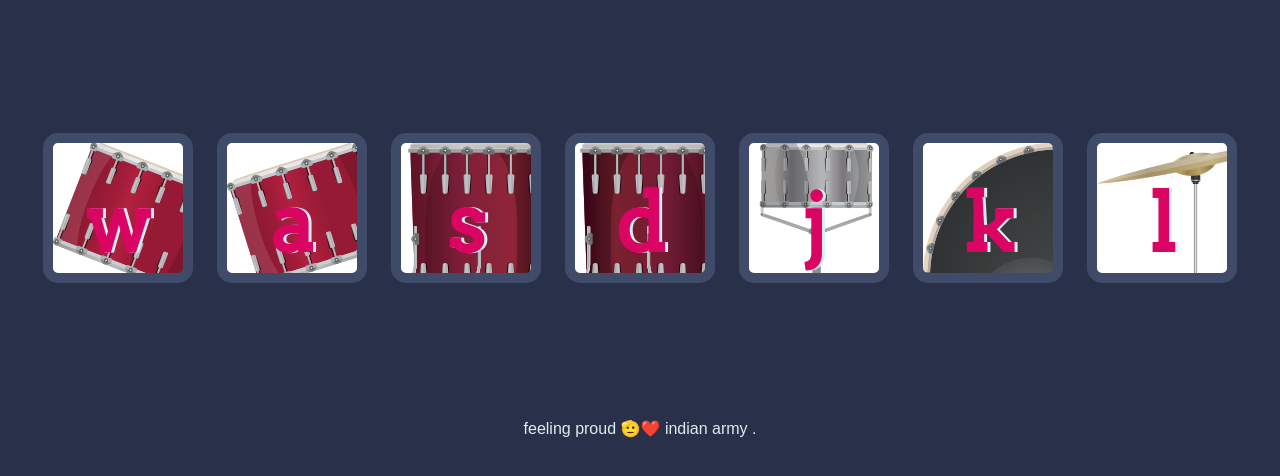
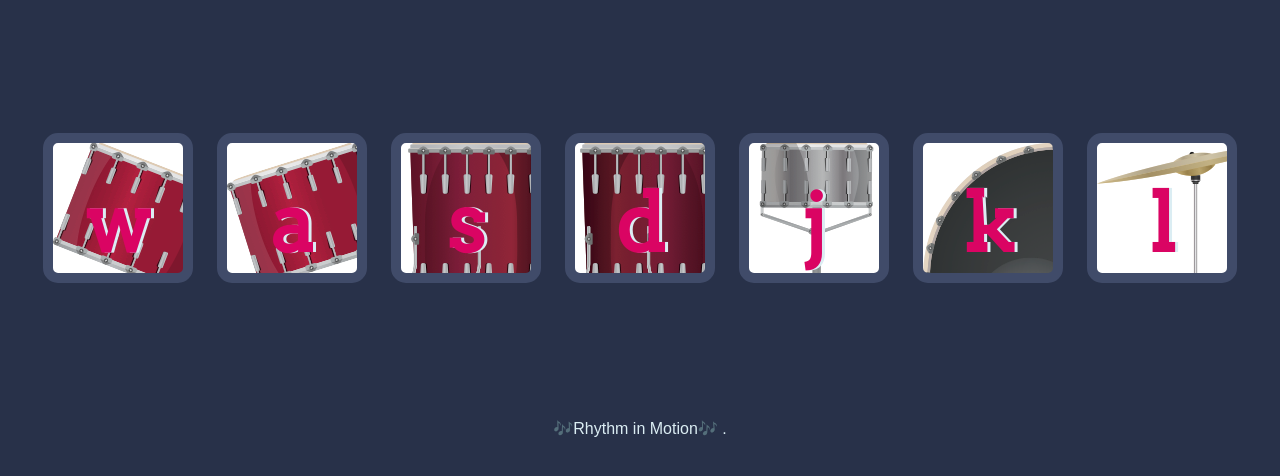
Before and after one commit to divyam2356/drum_set, a plain HTML site: page index.html in a window 1280 px wide. Shown: the part 156-632 px from the top of the page. Drawn offline with Linux system fonts and the light colour scheme.

Commit message:
Update index.html

```diff
--- a/index.html
+++ b/index.html
@@ -23,7 +23,7 @@
 
 
   <footer>
-    feeling proud  🫡❤️ indian army .
+  🎶Rhythm in Motion🎶 .
   </footer>
 
 <script src="./index.js"></script>
```
